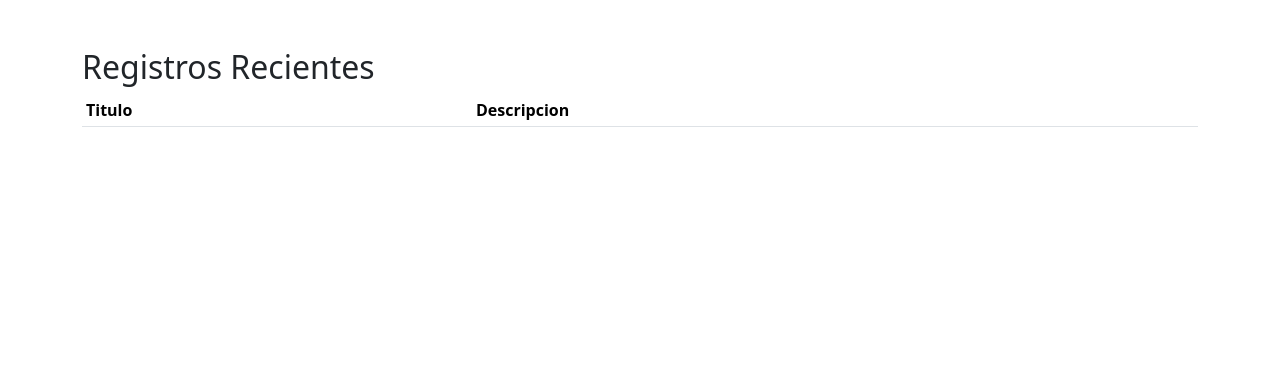
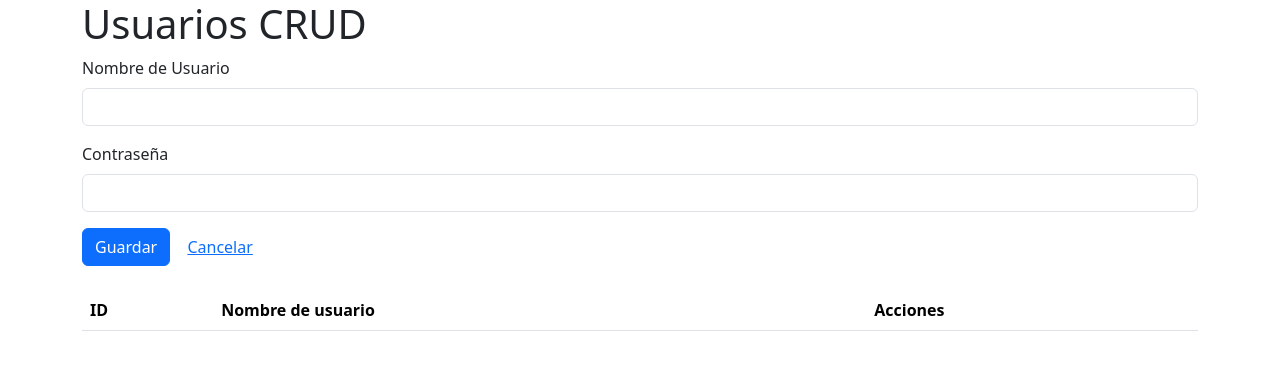
Before and after one commit to EdmundoVazquez-023/flask7b, a Flask app: page / in a window 1280 px wide. Shown: the top 370 px of the page. Run offline with Flask 3, Linux system fonts and the light colour scheme; data that the repository does not hold is empty; some libraries are stand-ins or nearby versions.

Commit message:
Update app.html

```diff
--- a/templates/app.html
+++ b/templates/app.html
@@ -3,89 +3,103 @@
 <head>
     <meta charset="UTF-8">
     <meta name="viewport" content="width=device-width, initial-scale=1.0">
-    <title>APP</title>
-
-    <!-- Pusher JS -->
+    <title>Usuarios CRUD</title>
+    <link href="https://cdn.jsdelivr.net/npm/bootstrap@5.3.3/dist/css/bootstrap.min.css" rel="stylesheet">
+    <script src="https://code.jquery.com/jquery-3.7.1.min.js"></script>
     <script src="https://js.pusher.com/8.2.0/pusher.min.js"></script>
-
-    <!-- Bootstrap CSS -->
-    <link href="https://cdn.jsdelivr.net/npm/bootstrap@5.3.3/dist/css/bootstrap.min.css" rel="stylesheet" integrity="sha384-QWTKZyjpPEjISv5WaRU9OFeRpok6YctnYmDr5pNlyT2bRjXh0JMhjY6hW+ALEwIH" crossorigin="anonymous">
-
-    <!-- jQuery -->
-    <script src="https://code.jquery.com/jquery-3.7.1.min.js" integrity="sha256-/JqT3SQfawRcv/BIHPThkBvs0OEvtFFmqPF/lYI/Cxo=" crossorigin="anonymous"></script>
-
-    <style>
-        .error {
-            color: red;
-        }
-    </style>
 </head>
 <body>
+    <div class="container">
+        <h1>Usuarios CRUD</h1>
 
+        <!-- Formulario para crear o actualizar usuarios -->
+        <form id="frmUsuario" method="post">
+            <input type="hidden" id="id_usuario" name="id_usuario">
+            <div class="mb-3">
+                <label for="nombre_usuario" class="form-label">Nombre de Usuario</label>
+                <input type="text" id="nombre_usuario" name="nombre_usuario" class="form-control">
+            </div>
+            <div class="mb-3">
+                <label for="contrasena" class="form-label">Contraseña</label>
+                <input type="password" id="contrasena" name="contrasena" class="form-control">
+            </div>
+            <button id="guardar" class="btn btn-primary">Guardar</button>
+            <button type="reset" class="btn btn-link">Cancelar</button>
+        </form>
 
-    <div class="container mt-5">
-        <h2>Registros Recientes</h2>
-        <table class="table table-sm">
+        <!-- Tabla para mostrar los usuarios -->
+        <table class="table table-striped mt-4">
             <thead>
                 <tr>
-                    <th>Titulo</th>
-                    <th>Descripcion</th>
+                    <th>ID</th>
+                    <th>Nombre de usuario</th>
+                    <th>Acciones</th>
                 </tr>
             </thead>
-            <tbody id="tbodyTarea"></tbody>
+            <tbody id="tbodyUsuarios"></tbody>
         </table>
     </div>
 
     <script>
-        window.addEventListener("load", function (event) {
-            // Realizamos un SELECT a la BD con FLASK y lo imprimimos en el TBODY
-            function buscar() {
-                $.get("/buscar", function (respuesta) {
-                    $("#tbodyTarea").html(""); // Limpiamos el contenido de la tabla
+        // Cargar usuarios al cargar la página
+        function cargarUsuarios() {
+            $.get("/usuarios", function(usuarios) {
+                $("#tbodyUsuarios").html("");
+                usuarios.forEach(function(usuario) {
+                    $("#tbodyUsuarios").append(`
+                        <tr>
+                            <td>${usuario.Id_Usuario}</td>
+                            <td>${usuario.Nombre_Usuario}</td>
+                            <td>
+                                <button class="btn btn-primary btn-editar" data-id="${usuario.Id_Usuario}">Editar</button>
+                                <button class="btn btn-danger btn-eliminar" data-id="${usuario.Id_Usuario}">Eliminar</button>
+                            </td>
+                        </tr>
+                    `);
+                });
+            });
+        }
 
-                    // Recorremos la respuesta y llenamos el cuerpo de la tabla
-                    for (var x in respuesta) {
-                        var tarea = respuesta[x];
-                        $("#tbodyTarea").append(`<tr>
-                            <td>${tarea[1]}</td>
-                            <td>${tarea[2]}</td>
-                        </tr>`);
-                    }
-                });
-            }
-
-            buscar(); // Llamada inicial para llenar la tabla con los datos existentes
-
-            // Configurar Pusher
-            Pusher.logToConsole = true;
-
-            var pusher = new Pusher("91998889612f4dcea6e7", {
-                cluster: "us2"
-            });
-
-            // Suscribirse al canal de Pusher
-            var channel = pusher.subscribe("canalRegistroTarea");
-
-            // Escuchar el evento que actualiza los registros en tiempo real
-            channel.bind("registroEventoTareas", function () {
-                buscar(); // Actualizar la tabla cuando se reciba un nuevo evento
+        // Editar usuario usando ruta sin cadena de consulta
+        $(document).on("click", ".btn-editar", function() {
+            const id_usuario = $(this).data("id");
+            $.get(`/usuarios/editar/${id_usuario}`, function(usuario) {
+                $("#id_usuario").val(usuario.Id_Usuario);
+                $("#nombre_usuario").val(usuario.Nombre_Usuario);
+                $("#contrasena").val(usuario.Contrasena);
             });
         });
 
-        $(document).ready(function () {
-            // Validación del formulario con jQuery Validation
-            $("#experienceForm").submit(function (event) {
-                event.preventDefault();
+        // Eliminar usando ID de usuario en la URL
+        $(document).on("click", ".btn-eliminar", function() {
+            if (!confirm("¿Seguro que deseas eliminar este usuario?")) return;
+            const id_usuario = $(this).data("id");
+            $.post(`/usuarios/eliminar/${id_usuario}`, function() {
+                cargarUsuarios();
+            });
+        });
 
-                $.post("/guardar", $(this).serialize(), function (respuesta) {
-                    console.log(respuesta);
-                    buscar(); // Actualizar la tabla después de guardar el nuevo registro
-                });
+        // Guardar o actualizar usuario
+        $("#frmUsuario").submit(function(evento) {
+            evento.preventDefault();
+            const url = $("#id_usuario").val() ? "/usuarios/guardar" : "/usuarios/guardar";
+            $.post(url, $(this).serialize(), function() {
+                $("#frmUsuario").get(0).reset();
+                cargarUsuarios();
+            });
+        });
+
+        // Cargar usuarios al inicio
+        $(document).ready(function() {
+            cargarUsuarios();
+
+            // Pusher para actualizaciones en tiempo real
+            const pusher = new Pusher("970a7d4d6af4b86adcc6", { cluster: "us2" });
+            const channel = pusher.subscribe("canalUsuarios");
+            channel.bind("actualizacion", function() {
+                cargarUsuarios();
             });
         });
     </script>
-
-    <!-- Bootstrap JS -->
-    <script src="https://cdn.jsdelivr.net/npm/bootstrap@5.3.3/dist/js/bootstrap.bundle.min.js" integrity="sha384-YvpcrYf0tY3lHB60NNkmXc5s9fDVZLESaAA55NDzOxhy9GkcIdslK1eN7N6jIeHz" crossorigin="anonymous"></script>
 </body>
 </html>
```
